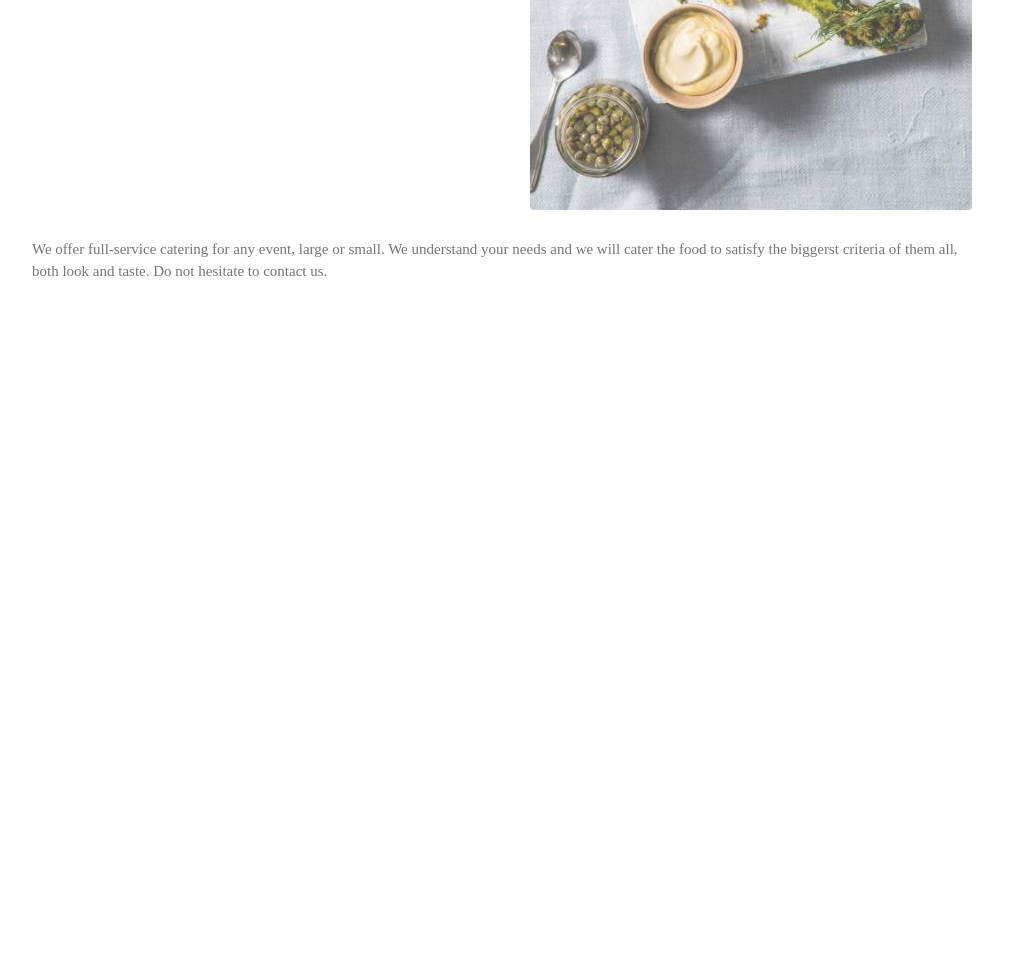
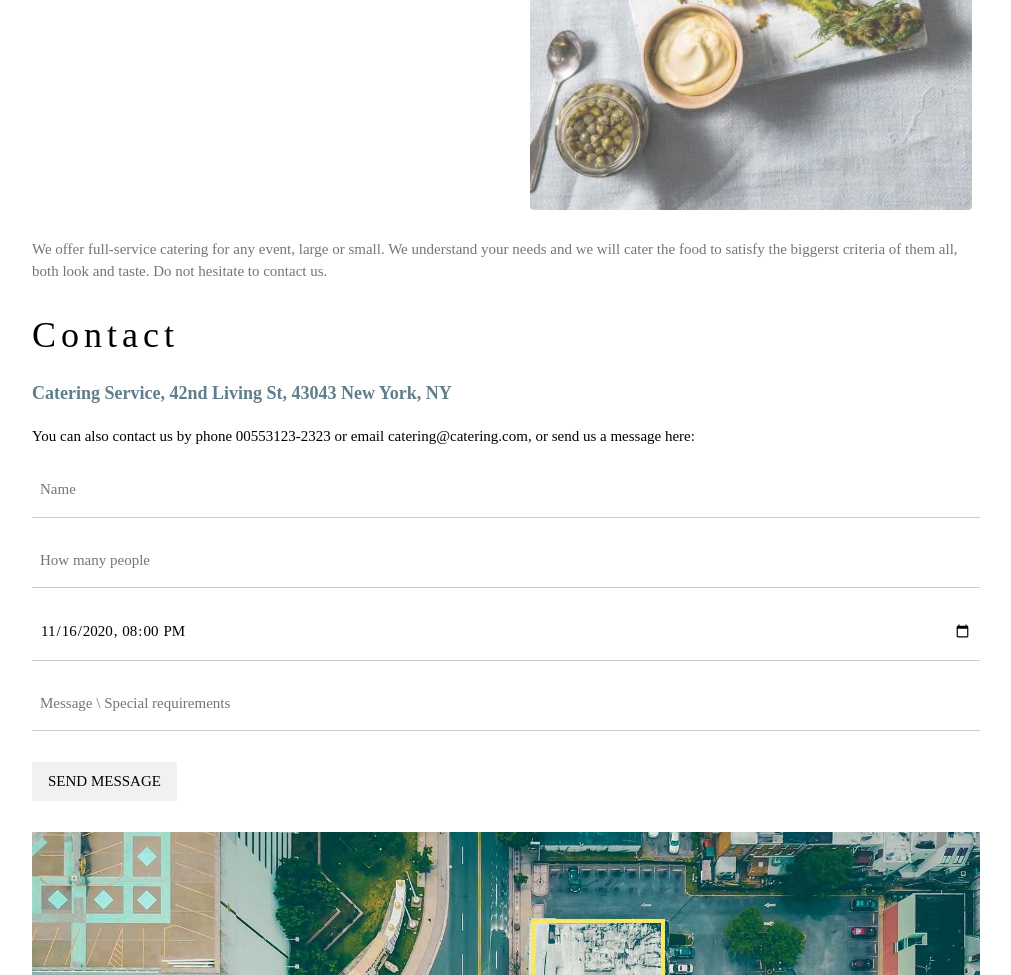
Before and after one commit to peppergrinder/html_codecademy, a plain HTML site: page 0_8_Restaurant/index.html in a window 1280 px wide. Shown: the part 1605-2580 px from the top of the page, without its empty margins (134-1145 px from the left). Before the commit the page ends 1903 px from the top, so only its background shows below. Drawn offline with nearby package versions, Linux system fonts and the light colour scheme.

Commit message:
add final section #contact

```diff
--- a/0_8_Restaurant/index.html
+++ b/0_8_Restaurant/index.html
@@ -53,7 +53,7 @@ h1,h2,h3,h4,h5,h6 {font-family:serif; letter-spacing:5px}
 
         </div>
     </div>
-     <!-- Menu -->
+     <!-- Restaurant's Menu -->
     <div id="menu" class="w3-padding-top-64">
         <h1 class="w3-center">Our Menu</h1>
         <div class="w3-row">
@@ -81,6 +81,24 @@ h1,h2,h3,h4,h5,h6 {font-family:serif; letter-spacing:5px}
             <p>We offer full-service catering for any event, large or small. We understand your needs and we will cater the food to satisfy the biggerst criteria of them all, both look and taste. Do not hesitate to contact us.</p>
         </div>
     </div>
+    <!-- Contact -->
+    <div id="contact" class="w3-container">
+        <h1>Contact</h1>
+
+        <p class="w3-text-blue-grey w3-large">
+        <b>Catering Service, 42nd Living St, 43043 New York, NY</b></p>
+        <p>You can also contact us by phone 00553123-2323 or email catering@catering.com, or send us a message here:</p>
+
+        <form action="/action_page.php" target="_blank">
+        <p><input class="w3-input w3-padding-16" type="text" placeholder="Name" required name="Name"></p>
+        <p><input class="w3-input w3-padding-16" type="number" placeholder="How many people" required name="People"></p>
+        <p><input class="w3-input w3-padding-16" type="datetime-local" placeholder="Date and time" required name="date" value="2020-11-16T20:00"></p>
+        <p><input class="w3-input w3-padding-16" type="text" placeholder="Message \ Special requirements" required name="Message"></p>
+        <p><button class="w3-button w3-light-grey w3-section" type="submit">SEND MESSAGE</button></p>
+        </form>
+
+        <img src="resourcex/images/map.jpg" class="w3-image" style="width:100%">
+    </div>
 
 <!-- End Content -->
 </div>
```
Also changed, not shown: 0_8_Restaurant/resourcex/images/map.jpg (added).
